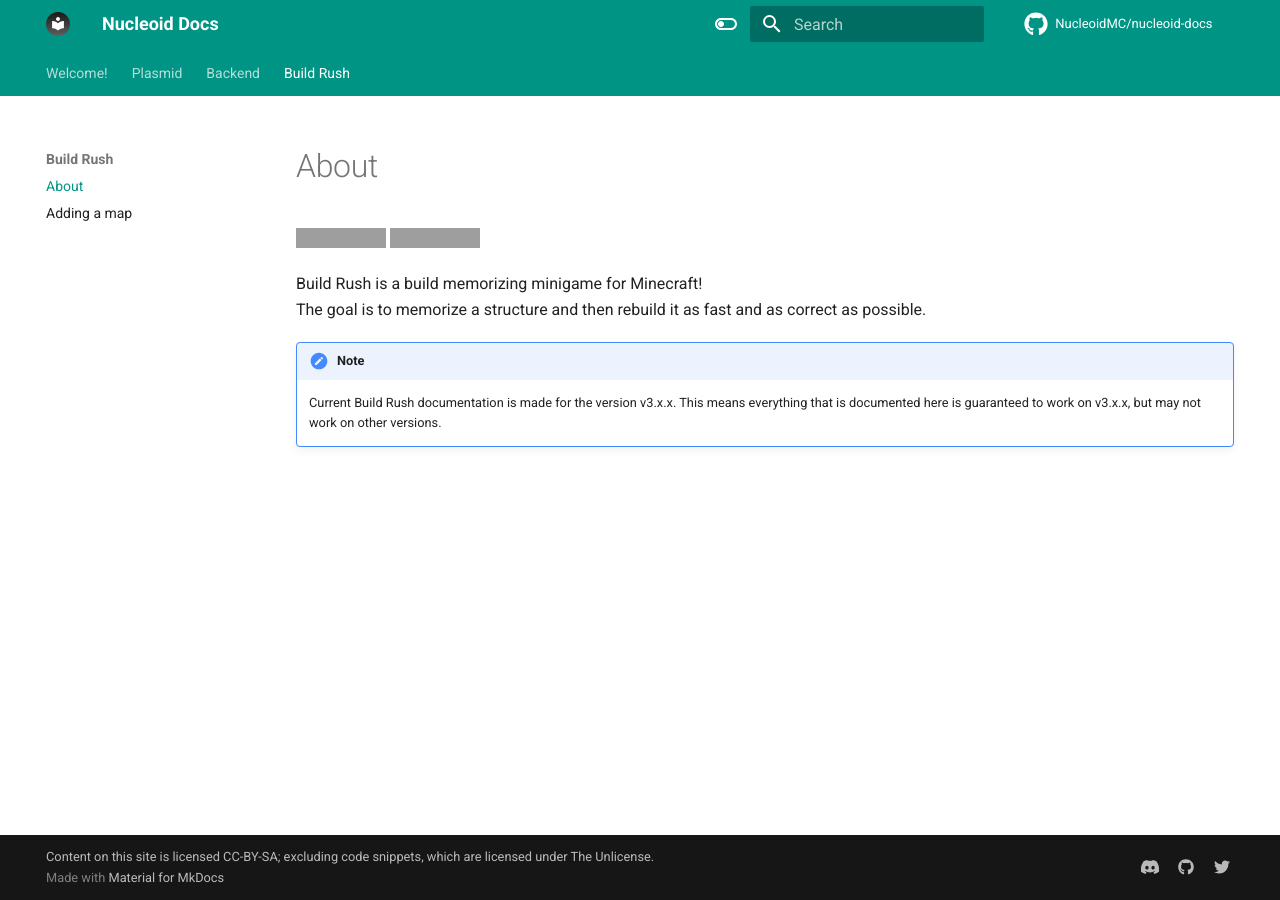
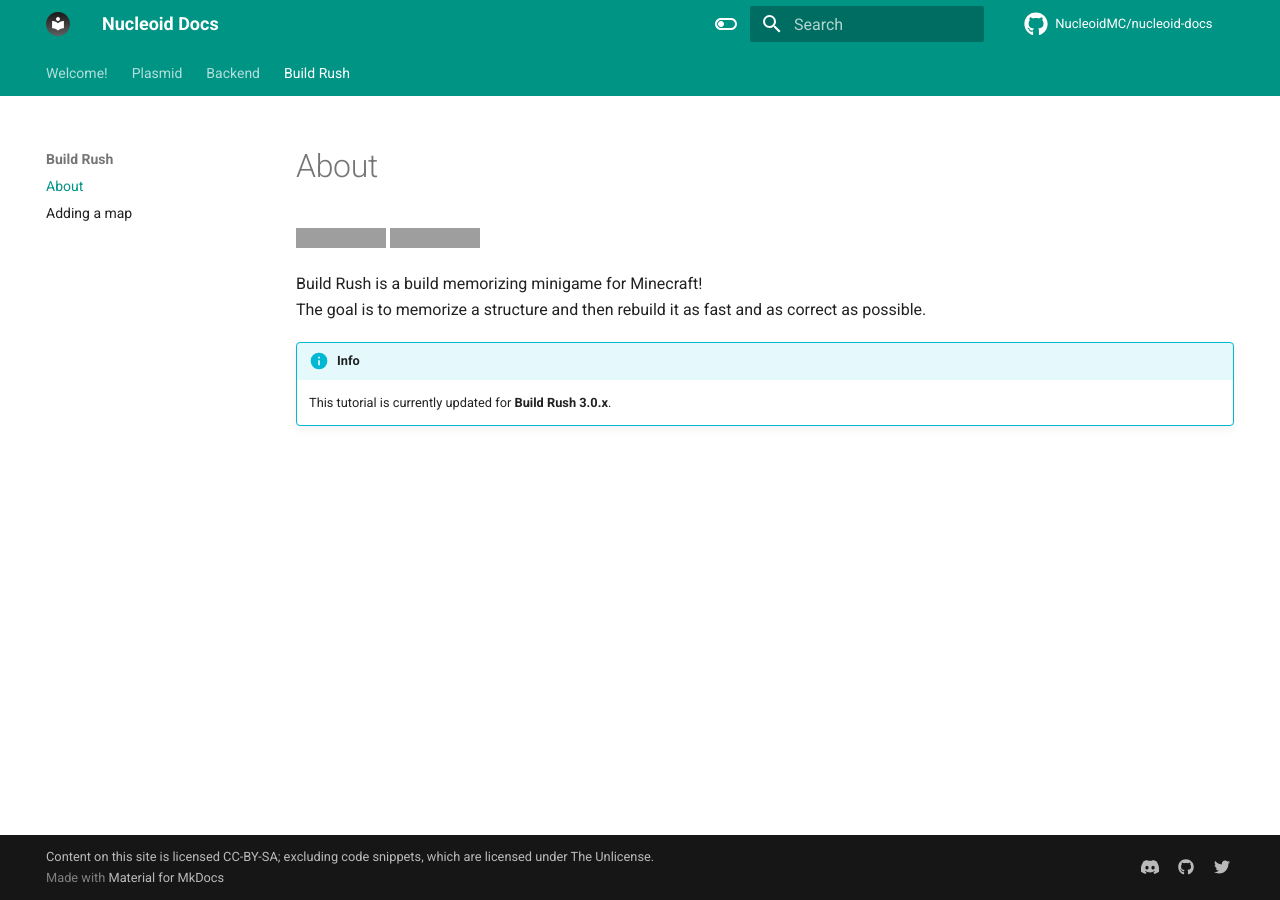
Before and after one commit to NucleoidMC/nucleoid-docs, an MkDocs documentation site: the page built from docs/build-rush/index.md, in a window 1280 px wide. Built offline with MkDocs 1.6.1 and Material for MkDocs 9.7.7, drawn with Linux system fonts in a browser that asks for light colours; comment, search, counter and statistics services are not loaded; grey boxes are pictures that could not be loaded.

Commit message:
Update index.md

```diff
--- a/docs/build-rush/index.md
+++ b/docs/build-rush/index.md
@@ -6,6 +6,5 @@
 Build Rush is a build memorizing minigame for Minecraft!
 The goal is to memorize a structure and then rebuild it as fast and as correct as possible.
 
-!!! note
-    Current Build Rush documentation is made for the version v3.x.x.
-    This means everything that is documented here is guaranteed to work on v3.x.x, but may not work on other versions.
+!!! info
+    This tutorial is currently updated for **Build Rush 3.0.x**.
```
